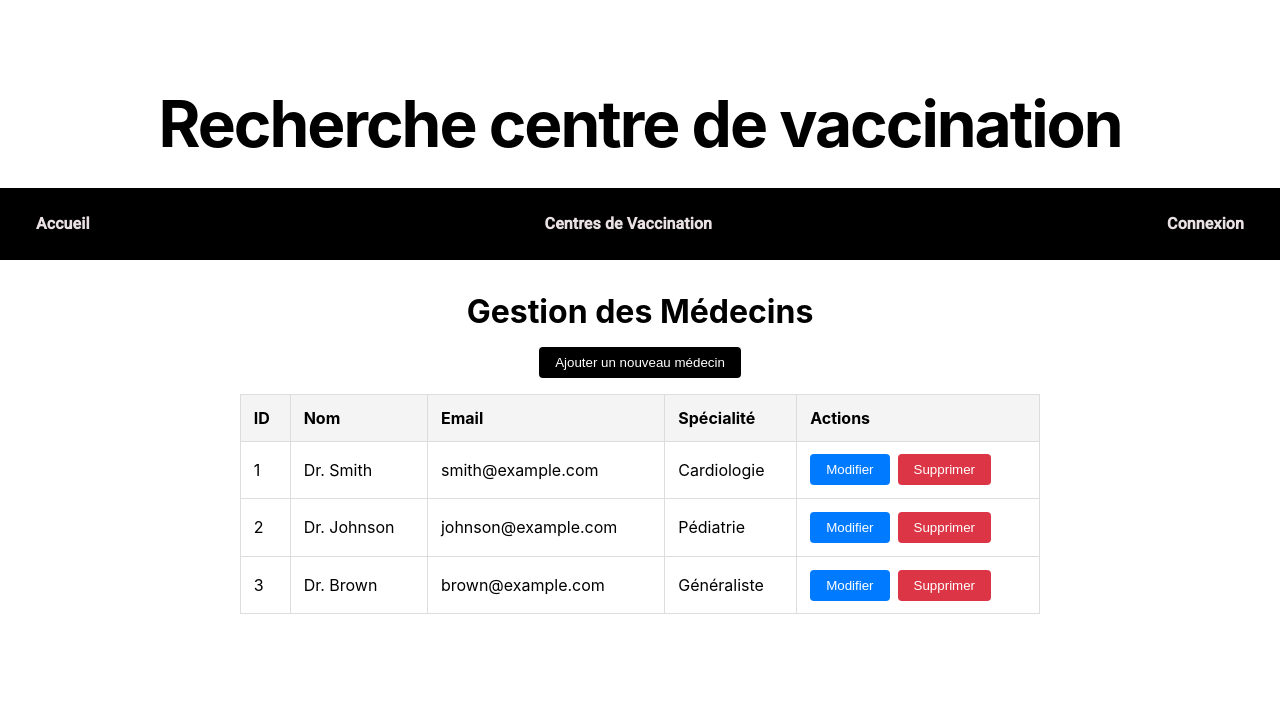
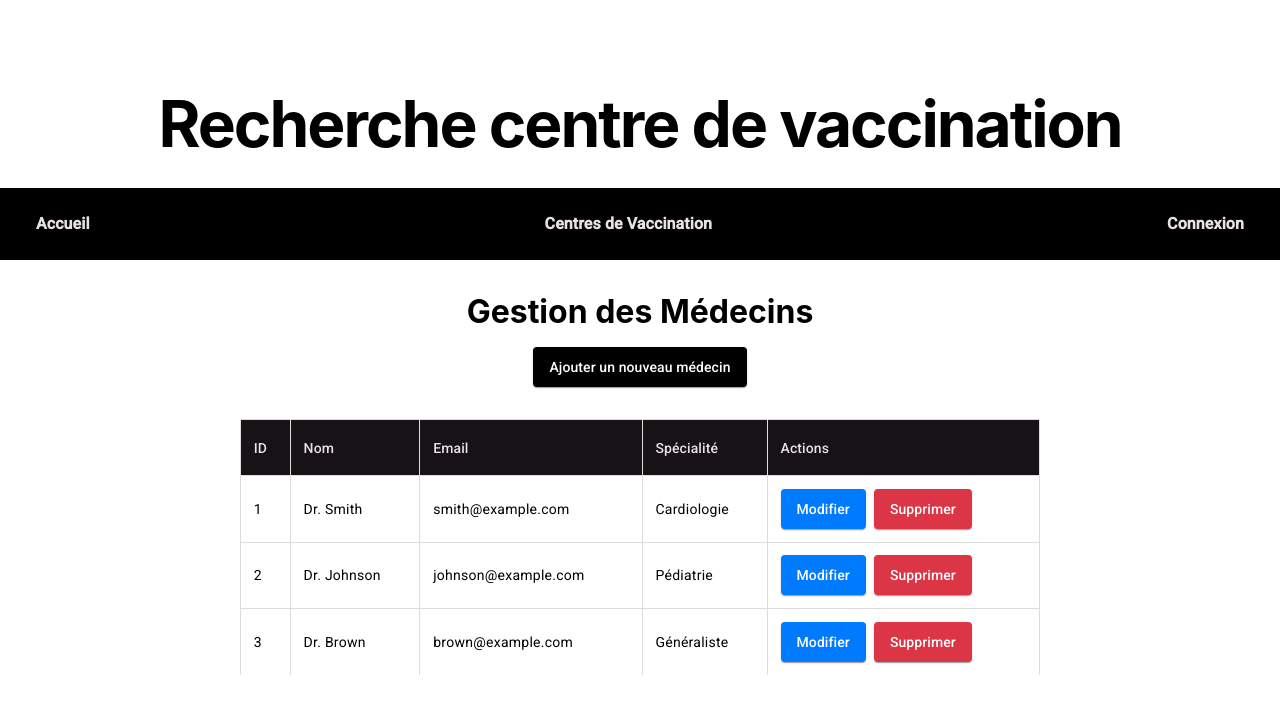
Before and after one commit to Lysandre23/ProjetFullStack, an Angular app in the folder vaccination-app/: page /manage-doctors in a window 1280 px wide. Shown: the top 714 px of the page. Built offline with nearby package versions, Linux system fonts and the light colour scheme.

Commit message:
modified table to material table

```diff
--- a/vaccination-app/src/app/manage-doctors/manage-doctors.component.css
+++ b/vaccination-app/src/app/manage-doctors/manage-doctors.component.css
@@ -16,17 +16,31 @@
   margin-top: 1rem;
 }
 
+/* En-tête de tableau */
+table thead tr {
+  background-color: black;
+  color: white;
+}
+
+table th {
+  text-align: left;
+  padding: 0.8rem;
+}
+
+/* Lignes de tableau */
+table td {
+  background-color: white;
+  color: black;
+  padding: 0.8rem;
+}
+
+/* Bordures */
 table th,
 table td {
   border: 1px solid #ddd;
-    padding: 0.8rem;
-    text-align: left;
 }
 
-  table th {
-    background-color: #f4f4f4;
-  }
-
+/* Boutons */
 button {
   padding: 0.5rem 1rem;
   border: none;
@@ -61,3 +75,12 @@
 .delete-button:hover {
   background-color: #c82333;
 }
+
+.mat-elevation-z8 {
+  margin-top: 1rem;
+  border-radius: 8px;
+}
+
+.create-button {
+  margin-bottom: 1rem;
+}
--- a/vaccination-app/src/app/manage-doctors/manage-doctors.component.html
+++ b/vaccination-app/src/app/manage-doctors/manage-doctors.component.html
@@ -1,29 +1,52 @@
 <div class="manage-doctors-container">
-    <h1>Gestion des Médecins</h1>
+  <h1>Gestion des Médecins</h1>
 
-    <button class="create-button" (click)="onCreate()">Ajouter un nouveau médecin</button>
+  <button mat-raised-button color="primary" class="create-button" (click)="onCreate()">
+    Ajouter un nouveau médecin
+  </button>
 
-    <table>
-      <thead>
-        <tr>
-          <th>ID</th>
-          <th>Nom</th>
-          <th>Email</th>
-          <th>Spécialité</th>
-          <th>Actions</th>
-        </tr>
-      </thead>
-      <tbody>
-        <tr *ngFor="let doctor of doctors">
-          <td>{{ doctor.id }}</td>
-          <td>{{ doctor.name }}</td>
-          <td>{{ doctor.email }}</td>
-          <td>{{ doctor.specialty }}</td>
-          <td>
-            <button class="edit-button" (click)="onEdit(doctor)" routerLink="/edit-doctor" >Modifier</button>
-            <button class="delete-button" (click)="onDelete(doctor.id)">Supprimer</button>
-          </td>
-        </tr>
-      </tbody>
-    </table>
-  </div>
+  <table mat-table [dataSource]="doctors" class="mat-elevation-z8" *ngIf="doctors.length > 0">
+
+    <!-- ID Column -->
+    <ng-container matColumnDef="id">
+      <th mat-header-cell *matHeaderCellDef>ID</th>
+      <td mat-cell *matCellDef="let doctor">{{ doctor.id }}</td>
+    </ng-container>
+
+    <!-- Nom Column -->
+    <ng-container matColumnDef="name">
+      <th mat-header-cell *matHeaderCellDef>Nom</th>
+      <td mat-cell *matCellDef="let doctor">{{ doctor.name }}</td>
+    </ng-container>
+
+    <!-- Email Column -->
+    <ng-container matColumnDef="email">
+      <th mat-header-cell *matHeaderCellDef>Email</th>
+      <td mat-cell *matCellDef="let doctor">{{ doctor.email }}</td>
+    </ng-container>
+
+    <!-- Spécialité Column -->
+    <ng-container matColumnDef="specialty">
+      <th mat-header-cell *matHeaderCellDef>Spécialité</th>
+      <td mat-cell *matCellDef="let doctor">{{ doctor.specialty }}</td>
+    </ng-container>
+
+    <!-- Actions Column -->
+    <ng-container matColumnDef="actions">
+      <th mat-header-cell *matHeaderCellDef>Actions</th>
+      <td mat-cell *matCellDef="let doctor">
+        <button mat-raised-button color="accent" class="edit-button" (click)="onEdit(doctor)">
+          Modifier
+        </button>
+        <button mat-raised-button color="warn" class="delete-button" (click)="onDelete(doctor.id)">
+          Supprimer
+        </button>
+      </td>
+    </ng-container>
+
+    <tr mat-header-row *matHeaderRowDef="displayedColumns"></tr>
+    <tr mat-row *matRowDef="let row; columns: displayedColumns;"></tr>
+  </table>
+
+  <p *ngIf="doctors.length === 0">Aucun médecin trouvé.</p>
+</div>
--- a/vaccination-app/src/app/manage-doctors/manage-doctors.component.ts
+++ b/vaccination-app/src/app/manage-doctors/manage-doctors.component.ts
@@ -1,14 +1,18 @@
 import { Component } from '@angular/core';
 import { CommonModule } from '@angular/common';
+import { MatTableModule } from '@angular/material/table';
+import { MatButtonModule } from '@angular/material/button';
 
 @Component({
   selector: 'app-manage-doctors',
   standalone: true,
-  imports: [CommonModule], // Ajout de CommonModule
+  imports: [CommonModule, MatTableModule,MatButtonModule], // Ajout de CommonModule
   templateUrl: './manage-doctors.component.html',
   styleUrls: ['./manage-doctors.component.css'],
 })
 export class ManageDoctorsComponent {
+  displayedColumns: string[] = ['id', 'name', 'email', 'specialty', 'actions'];
+
   doctors = [
     { id: 1, name: 'Dr. Smith', email: 'smith@example.com', specialty: 'Cardiologie' },
     { id: 2, name: 'Dr. Johnson', email: 'johnson@example.com', specialty: 'Pédiatrie' },
--- a/vaccination-app/src/app/search-person/search-person.component.css
+++ b/vaccination-app/src/app/search-person/search-person.component.css
@@ -26,19 +26,33 @@
   width: 300px;
 }
 
+/* Style pour la table */
 table {
   width: 100%;
   border-collapse: collapse;
   margin-top: 1rem;
 }
 
+/* En-tête de tableau */
+table thead tr {
+  background-color: black;
+  color: white;
+}
+
+table th {
+  text-align: left;
+  padding: 0.8rem;
+}
+
+/* Lignes de tableau */
+table td {
+  background-color: white;
+  color: black;
+  padding: 0.8rem;
+}
+
+/* Bordure */
 table th,
 table td {
   border: 1px solid #ddd;
-    padding: 0.8rem;
-    text-align: left;
 }
-
-  table th {
-    background-color: #f4f4f4;
-  }
--- a/vaccination-app/src/app/validate-vaccination/validate-vaccination.component.css
+++ b/vaccination-app/src/app/validate-vaccination/validate-vaccination.component.css
@@ -32,17 +32,31 @@
   margin-top: 1rem;
 }
 
+/* Style pour les en-têtes */
+table thead tr {
+  background-color: black;
+  color: white;
+}
+
+table th {
+  text-align: left;
+  padding: 0.8rem;
+}
+
+/* Style pour les lignes du tableau */
+table td {
+  background-color: white;
+  color: black;
+  padding: 0.8rem;
+}
+
+/* Bordure du tableau */
 table th,
 table td {
   border: 1px solid #ddd;
-    padding: 0.8rem;
-    text-align: left;
 }
 
-  table th {
-    background-color: #f4f4f4;
-  }
-
+/* Style pour les boutons */
 button {
   padding: 0.5rem 1rem;
   border: none;
--- a/vaccination-app/src/app/validate-vaccination/validate-vaccination.component.html
+++ b/vaccination-app/src/app/validate-vaccination/validate-vaccination.component.html
@@ -14,42 +14,52 @@
   </div>
 
   <!-- Liste des résultats -->
-    <table *ngIf="filteredPersons.length > 0">
-      <thead>
-        <tr>
-          <th>ID</th>
-          <th>Nom</th>
-          <th>Email</th>
-          <th>Âge</th>
-          <th>Statut</th>
-          <th>Actions</th>
-        </tr>
-      </thead>
-      <tbody>
-        <tr *ngFor="let person of filteredPersons">
-          <td>{{ person.id }}</td>
-          <td>{{ person.name }}</td>
-          <td>{{ person.email }}</td>
-          <td>{{ person.age }}</td>
-          <td>{{ person.status }}</td>
-          <td>
-            <button
-              class="validate-button"
-              *ngIf="person.status !== 'Vaccinée'"
-              (click)="onValidate(person.id)"
-            >
+  <table mat-table [dataSource]="filteredPersons" class="mat-elevation-z8" *ngIf="filteredPersons.length > 0">
+    <!-- ID Column -->
+    <ng-container matColumnDef="id">
+      <th mat-header-cell *matHeaderCellDef>ID</th>
+      <td mat-cell *matCellDef="let person">{{ person.id }}</td>
+    </ng-container>
+
+    <!-- Nom Column -->
+    <ng-container matColumnDef="name">
+      <th mat-header-cell *matHeaderCellDef>Nom</th>
+      <td mat-cell *matCellDef="let person">{{ person.name }}</td>
+    </ng-container>
+
+    <!-- Email Column -->
+    <ng-container matColumnDef="email">
+      <th mat-header-cell *matHeaderCellDef>Email</th>
+      <td mat-cell *matCellDef="let person">{{ person.email }}</td>
+    </ng-container>
+
+    <!-- Âge Column -->
+    <ng-container matColumnDef="age">
+      <th mat-header-cell *matHeaderCellDef>Âge</th>
+      <td mat-cell *matCellDef="let person">{{ person.age }}</td>
+    </ng-container>
+
+    <!-- Statut Column -->
+    <ng-container matColumnDef="status">
+      <th mat-header-cell *matHeaderCellDef>Statut</th>
+      <td mat-cell *matCellDef="let person">{{ person.status }}</td>
+    </ng-container>
+
+    <!-- Actions Column -->
+    <ng-container matColumnDef="actions">
+      <th mat-header-cell *matHeaderCellDef>Actions</th>
+      <td mat-cell *matCellDef="let person">
+        <button mat-raised-button color="primary" *ngIf="person.status !== 'Vaccinée'" (click)="onValidate(person.id)">
           Valider
         </button>
-            <button
-              class="cancel-button"
-              *ngIf="person.status === 'Vaccinée'"
-              (click)="onCancel(person.id)"
-            >
+        <button mat-raised-button color="warn" *ngIf="person.status === 'Vaccinée'" (click)="onCancel(person.id)">
           Annuler
         </button>
       </td>
-        </tr>
-      </tbody>
+    </ng-container>
+
+    <tr mat-header-row *matHeaderRowDef="displayedColumns"></tr>
+    <tr mat-row *matRowDef="let row; columns: displayedColumns;"></tr>
   </table>
 
   <p *ngIf="filteredPersons.length === 0 && searchTerm">Aucun résultat trouvé.</p>
--- a/vaccination-app/src/app/validate-vaccination/validate-vaccination.component.ts
+++ b/vaccination-app/src/app/validate-vaccination/validate-vaccination.component.ts
@@ -1,15 +1,18 @@
 import { Component } from '@angular/core';
 import { FormsModule } from '@angular/forms';
 import { CommonModule } from '@angular/common';
+import { MatTableModule } from '@angular/material/table';
+import { MatButtonModule } from '@angular/material/button';
 
 @Component({
   selector: 'app-validate-vaccination',
   standalone: true,
-  imports: [CommonModule, FormsModule], // Combinaison des modules nécessaires
+  imports: [CommonModule, FormsModule, MatButtonModule, MatTableModule], // Combinaison des modules nécessaires
   templateUrl: './validate-vaccination.component.html',
   styleUrls: ['./validate-vaccination.component.css'],
 })
 export class ValidateVaccinationComponent {
+  displayedColumns: string[] = ['id', 'name', 'email', 'age', 'status', 'actions'];
   persons = [
     { id: 1, name: 'John Doe', email: 'john@example.com', age: 30, status: 'Non Vaccinée' },
     { id: 2, name: 'Jane Smith', email: 'jane@example.com', age: 25, status: 'Non Vaccinée' },
```
Lines whose indentation alone changed are shown as unchanged.
